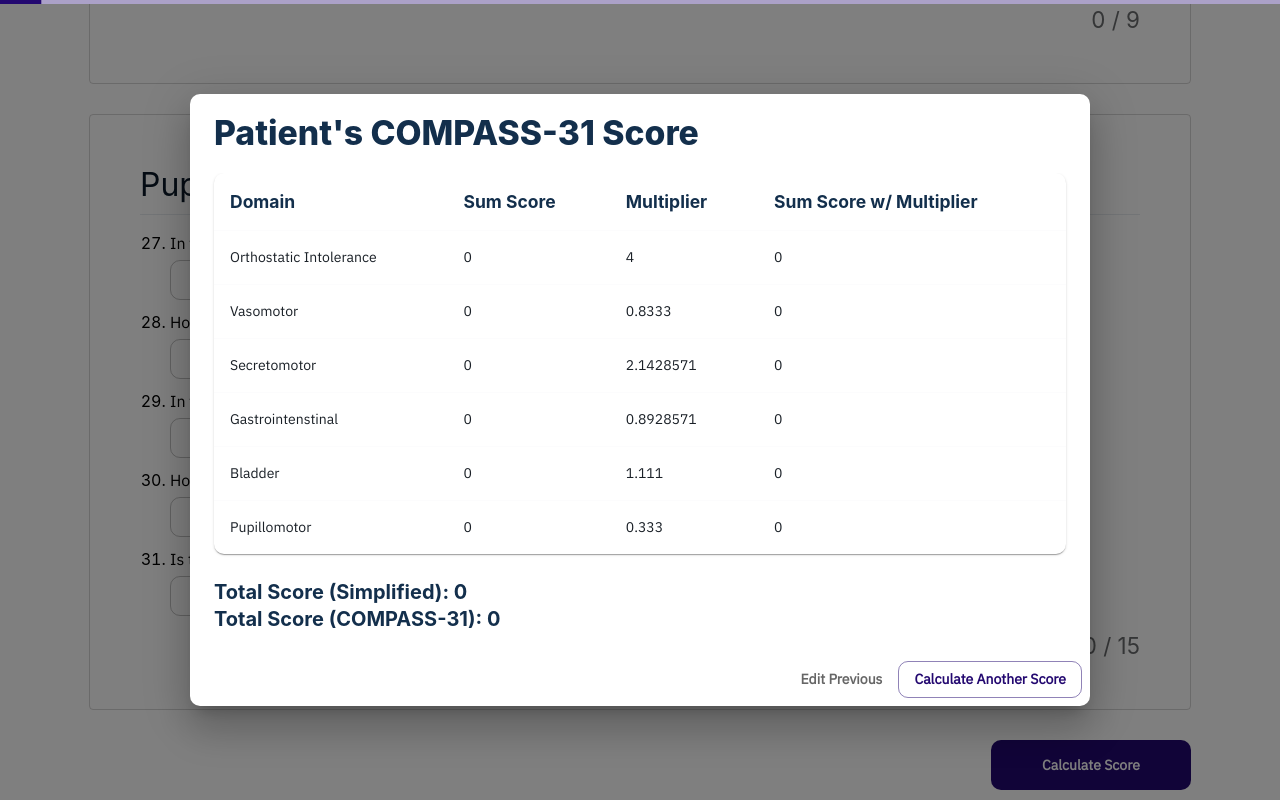
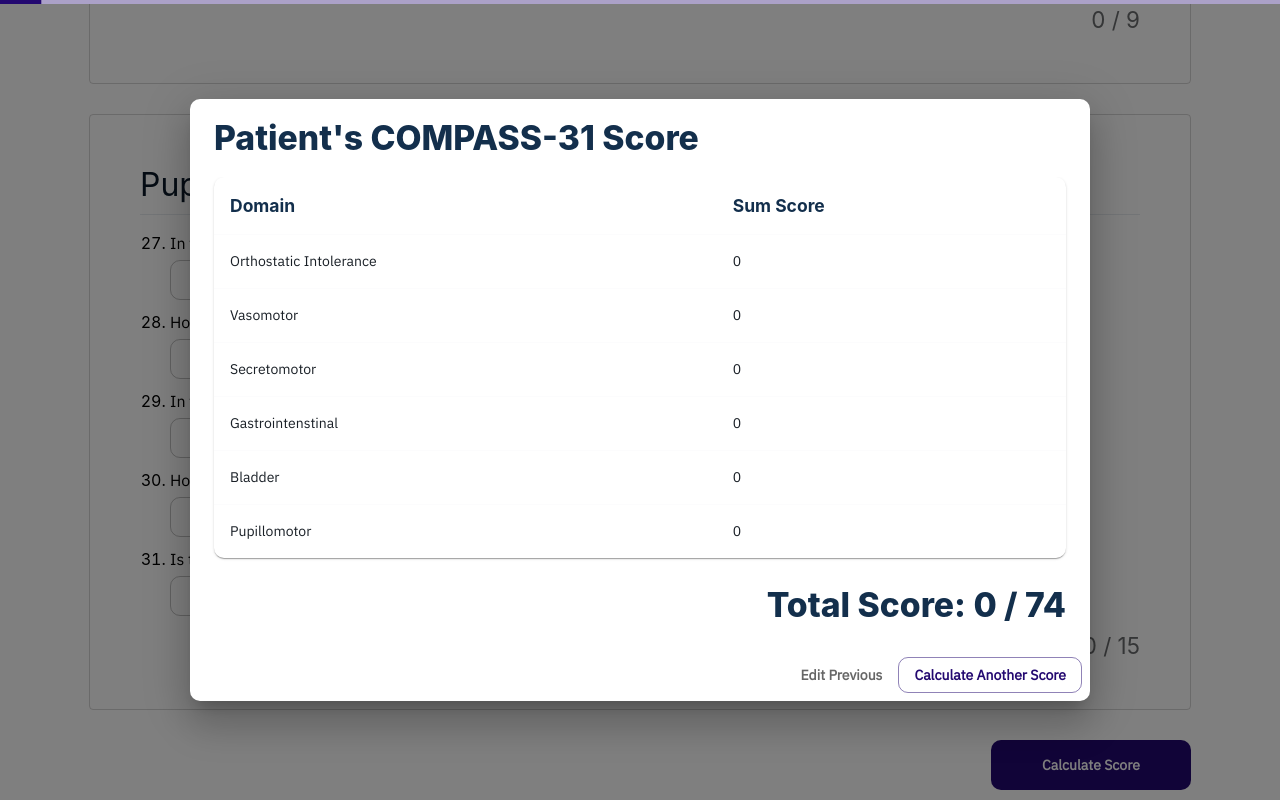
Before and after one commit to stefaluc/compass-31, a React (Create React App) app: page / in a window 1280 px wide. Both pictures are taken after typing "5", "5", "5", "5", "5", "5" into the empty fields and a click on the button "Calculate Score". Shown: the part 3304-4104 px from the top of the page. Built offline with nearby package versions, Linux system fonts and the light colour scheme.

Commit message:
updates and stuff

```diff
--- a/src/App.js
+++ b/src/App.js
@@ -21,7 +21,7 @@ import Paper from '@mui/material/Paper';
 import React from 'react';
 import './App.css';
 import { Button, Divider, Typography } from '@mui/material';
-import { data } from './data';
+import {data, MAX_SCORE} from './data';
 
 const calcIsOutOfRange = (question) => (
   question.value != null &&
@@ -235,8 +235,6 @@ function App() {
                     <TableRow>
                       <TableCell align="left"><h4>Domain</h4></TableCell>
                       <TableCell align="left"><h4>Sum&nbsp;Score</h4></TableCell>
-                      <TableCell align="left"><h4>Multiplier</h4></TableCell>
-                      <TableCell align="left"><h4>Sum Score w/ Multiplier</h4></TableCell>
                     </TableRow>
                   </TableHead>
                   <TableBody>
@@ -249,8 +247,6 @@ function App() {
                           {row.domain}
                         </TableCell>
                         <TableCell align="left">{row.currentScore}</TableCell>
-                        <TableCell align="left">{row.multiplier}</TableCell>
-                        <TableCell align="left">{row.currentScore * row.multiplier}</TableCell>
                       </TableRow>
                     ))}
 
@@ -258,8 +254,7 @@ function App() {
                 </Table>
               </TableContainer>
               <br />
-              <div><h4>Total Score (Simplified): {totalScore}</h4></div>
-              <div><h4>Total Score (COMPASS-31): {totalScoreComplex}</h4></div>
+              <div style={{display: 'flex', justifyContent: 'right'}}><h2>Total Score: {totalScore} / {MAX_SCORE}</h2></div>
             </DialogContentText>
           </DialogContent>
           <DialogActions>
--- a/src/data.js
+++ b/src/data.js
@@ -1,3 +1,4 @@
+export const MAX_SCORE = 74;
 export const data = [
   {
     id: 0,
@@ -54,7 +55,7 @@ export const data = [
         id: 6,
         questionText: `What parts of your body are affected by these color changes? (Check all that apply)`,
         value: null,
-        pointsKey: [0, 1, 2],
+        pointsKey: [1, 1],
         type: 'checkmark',
         dependent: 5,
       },
```
Also changed, not shown: 2 other files (tests, documents, lock files or other folders).
